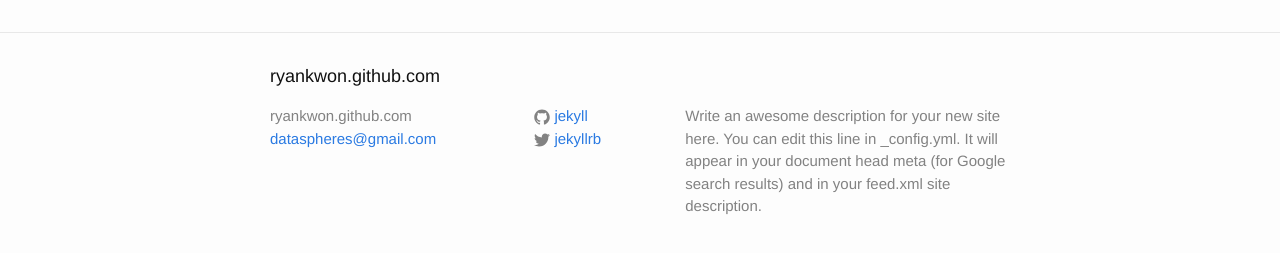
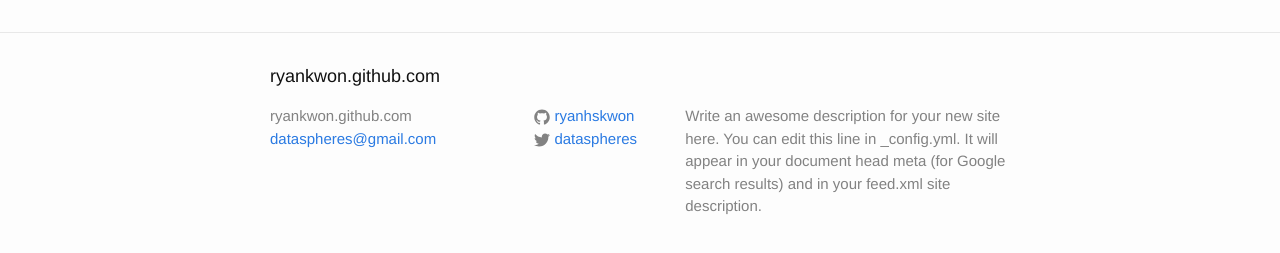
Before and after one commit to ryanhskwon/ryankwon.github.com, a Jekyll site: the page built from index.html, in a window 1280 px wide. Shown: the part 264-517 px from the top of the page. Built offline with Jekyll 4.4.1, drawn with Linux system fonts in a browser that asks for light colours; Markdown is read by kramdown in place of the engine named in the settings.

Commit message:
update config file

```diff
--- a/_config.yml
+++ b/_config.yml
@@ -13,9 +13,9 @@ description: > # this means to ignore newlines until "baseurl:"
   line in _config.yml. It will appear in your document head meta (for
   Google search results) and in your feed.xml site description.
 baseurl: "" # the subpath of your site, e.g. /blog
-url: "http://ryankwon.github.io" # the base hostname & protocol for your site
-twitter_username: jekyllrb
-github_username:  jekyll
+url: http://ryankwon.github.io # the base hostname & protocol for your site
+twitter_username: dataspheres
+github_username:  ryanhskwon
 
 # Build settings
 markdown: redcarpet
```
